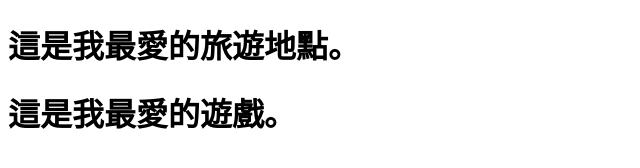
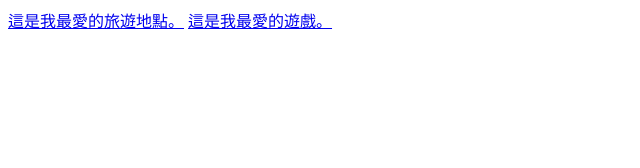
Before and after one commit to yuze0702/yuze0702.github.com, a plain HTML site: page index.html in a window 1280 px wide. Shown: the whole page, without its empty margins (0-640 px from the left). Drawn offline with Linux system fonts and the light colour scheme.

Commit message:
Update index.html

```diff
--- a/index.html
+++ b/index.html
@@ -9,8 +9,8 @@
 
 	<body>
 
-		<h1 href="https://www.youtube.com/embed/dQw4w9WgXcQ?si=YLITE_3DZwVoVmsv">這是我最愛的旅遊地點。</h1>
-		<h1 href="https://www.youtube.com/embed/uoqJy_AEt-E?si=JgK7rDk45SlmSv-B">這是我最愛的遊戲。</h1>
+		<a href="https://www.youtube.com/embed/dQw4w9WgXcQ?si=YLITE_3DZwVoVmsv">這是我最愛的旅遊地點。</a>
+		<a href="https://www.youtube.com/embed/uoqJy_AEt-E?si=JgK7rDk45SlmSv-B">這是我最愛的遊戲。</a>
 	</body>
 
 </html>
```
